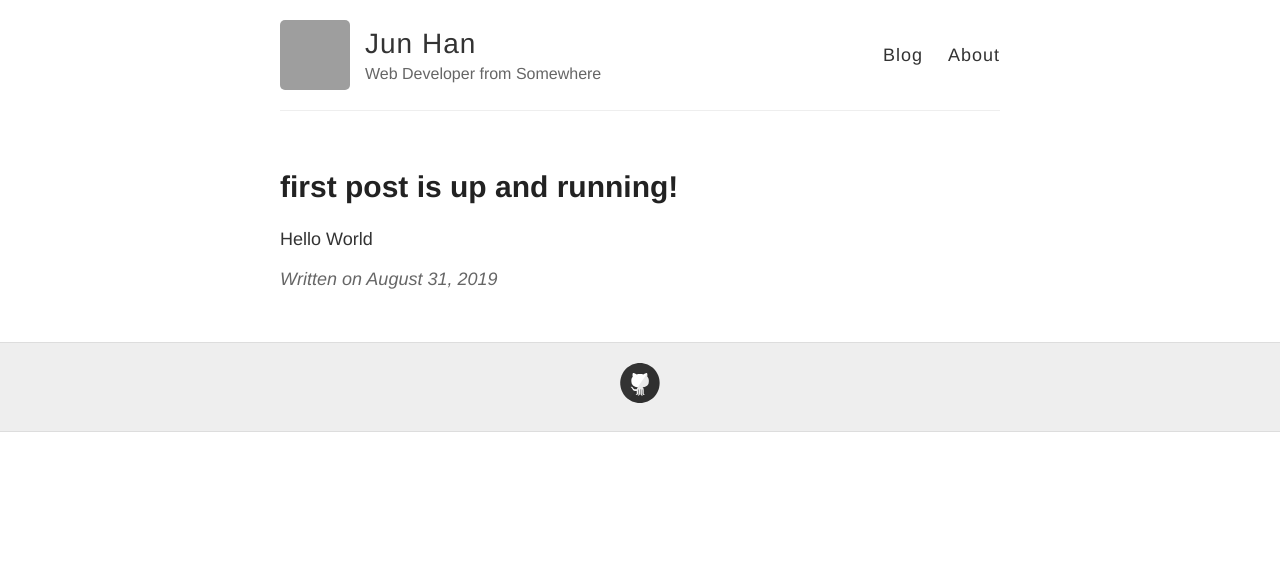
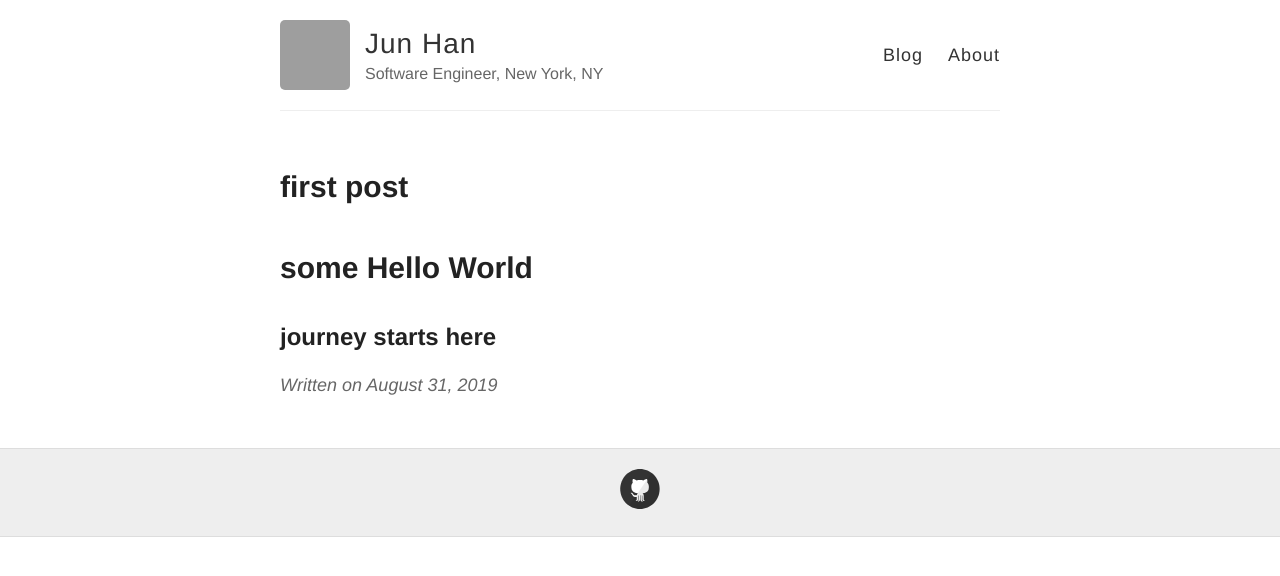
Before and after one commit to junhan/junhan.github.io, a Jekyll site: the page built from _posts/2019-8-31-Hello-World.md, in a window 1280 px wide. Shown: the top 576 px of the page. Built offline with Jekyll 4.4.1, drawn with Linux system fonts in a browser that asks for light colours; grey boxes are pictures that could not be loaded.

Commit message:
update site

```diff
--- a/_config.yml
+++ b/_config.yml
@@ -6,7 +6,7 @@
 name: Jun Han
 
 # Short bio or description (displayed in the header)
-description: Web Developer from Somewhere
+description: Software Engineer, New York, NY
 
 # URL of your avatar or profile pic (you could use your GitHub profile pic)
 avatar: https://avatars3.githubusercontent.com/u/754788?s=460&v=4
--- a/_posts/2019-8-31-Hello-World.md
+++ b/_posts/2019-8-31-Hello-World.md
@@ -1,6 +1,7 @@
 ---
 layout: post
-title: first post is up and running!
+title: first post
 ---
 
-Hello World
+# some Hello World
+## journey starts here
```
